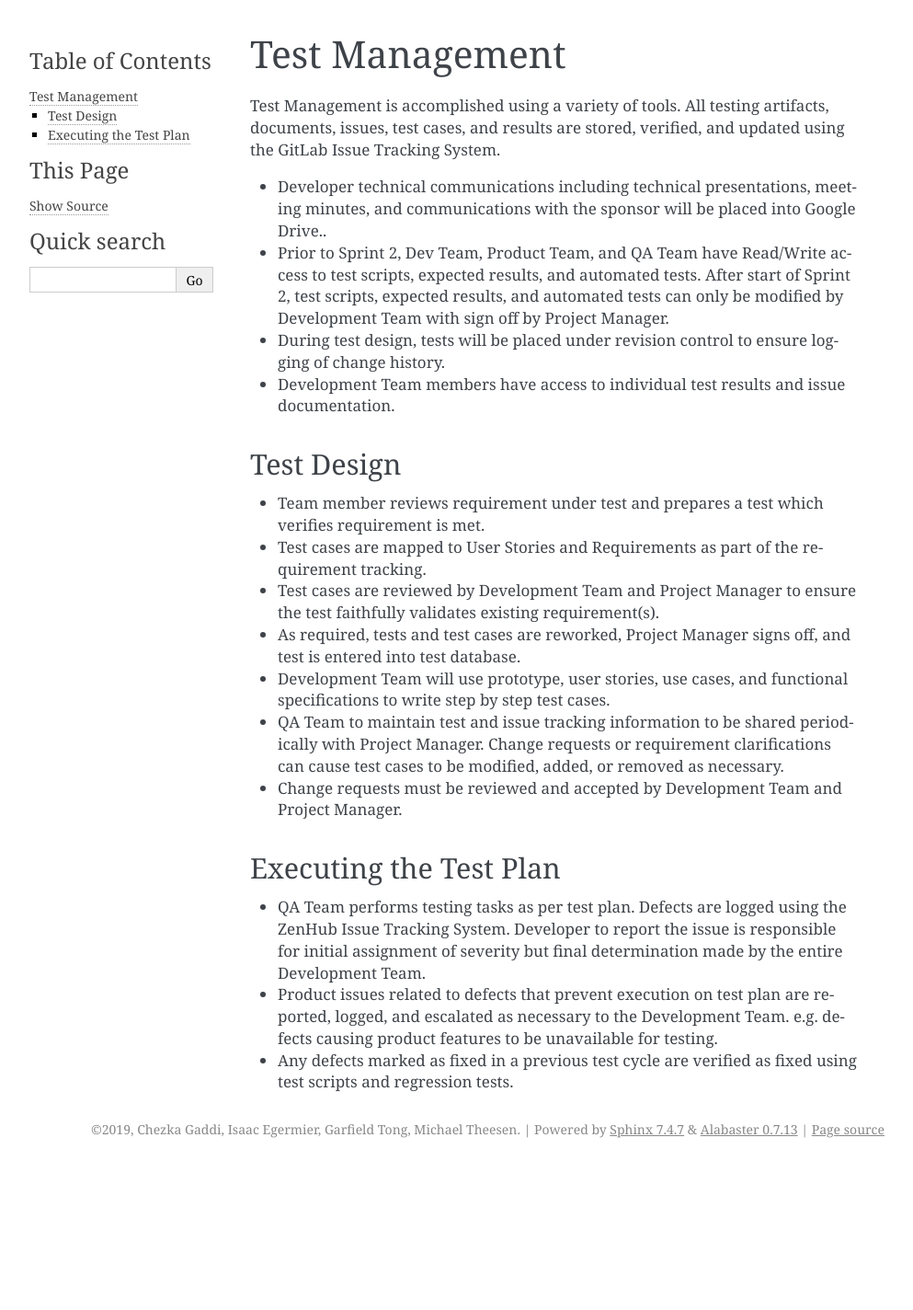
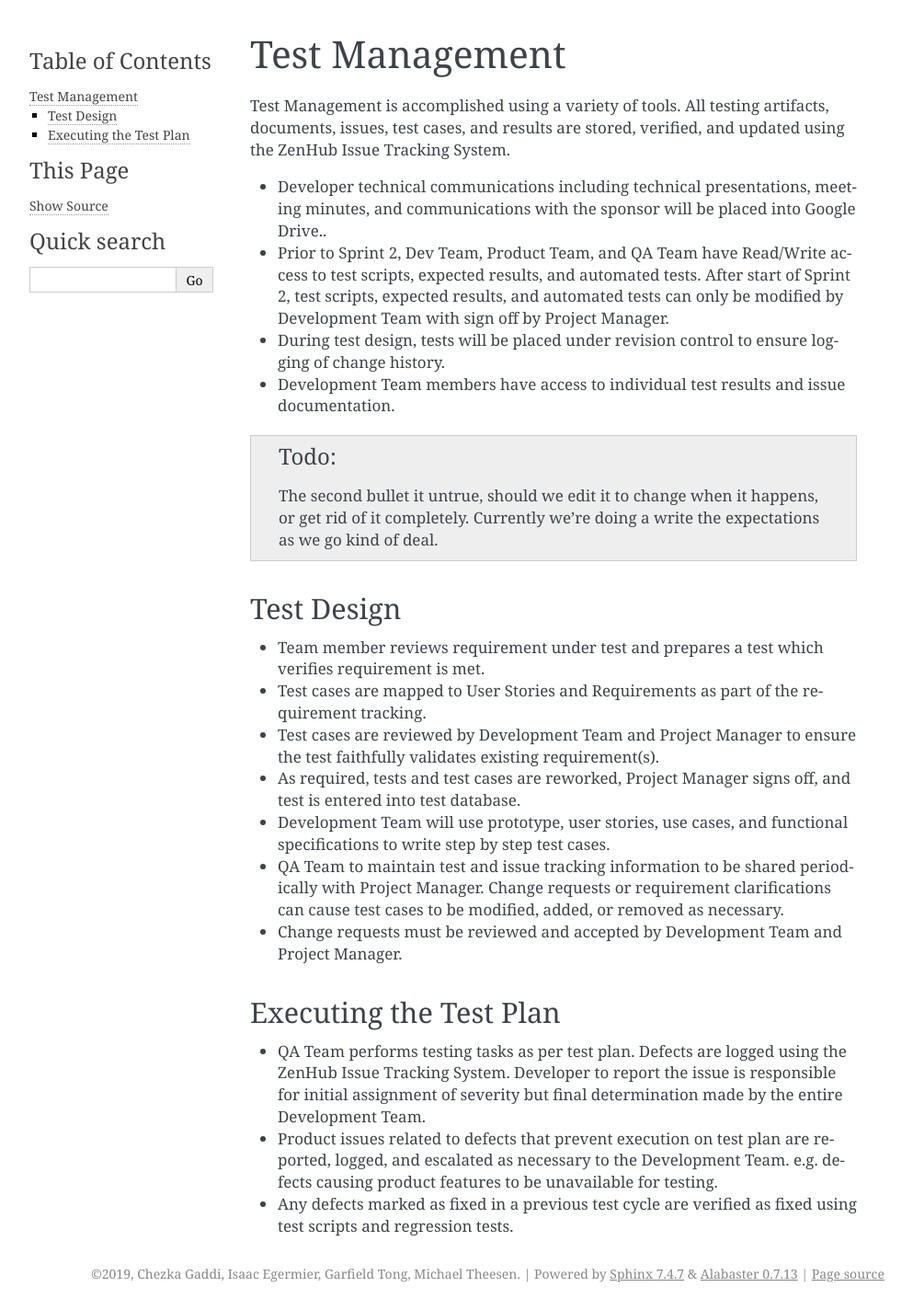
Before and after one commit to VRtualize/VRtualize-Pangeo, a Sphinx documentation site: the page built from docs/source/test_plan/test_management.rst, in a window 1280 px wide. Shown: the whole page at 92% size, without its empty margins (148-1141 px from the left). Built offline with Sphinx 7.4.7, drawn with Linux system fonts in a browser that asks for light colours; formulas are drawn with MathJax 3; before the commit the page ends 1267 px from its top, so only the background shows below that.

Commit message:
Todo: rewriting test management expectations.

```diff
--- a/docs/source/test_plan/roles_and_responsibilities.rst
+++ b/docs/source/test_plan/roles_and_responsibilities.rst
@@ -1,6 +1,5 @@
 Roles and Responsibilities
 ==========================
-
 
 
 Project Management
--- a/docs/source/test_plan/test_management.rst
+++ b/docs/source/test_plan/test_management.rst
@@ -1,12 +1,15 @@
 Test Management
 ===============
 
-Test Management is accomplished using a variety of tools. All testing artifacts, documents, issues, test cases, and results are stored, verified, and updated using the GitLab Issue Tracking System.
+Test Management is accomplished using a variety of tools. All testing artifacts, documents, issues, test cases, and results are stored, verified, and updated using the ZenHub Issue Tracking System.
 
 - Developer technical communications including technical presentations, meeting minutes, and communications with the sponsor will be placed into Google Drive..
 - Prior to Sprint 2, Dev Team, Product Team, and QA Team have Read/Write access to test scripts, expected results, and automated tests.  After start of Sprint 2, test scripts, expected results, and automated tests can only be modified by Development Team with sign off by Project Manager.
 - During test design, tests will be placed under revision control to ensure logging of change history.
 - Development Team members have access to individual test results and issue documentation.
+
+.. todo::
+    The second bullet it untrue, should we edit it to change when it happens, or get rid of it completely. Currently we're doing a write the expectations as we go kind of deal.
 
 
 
```
